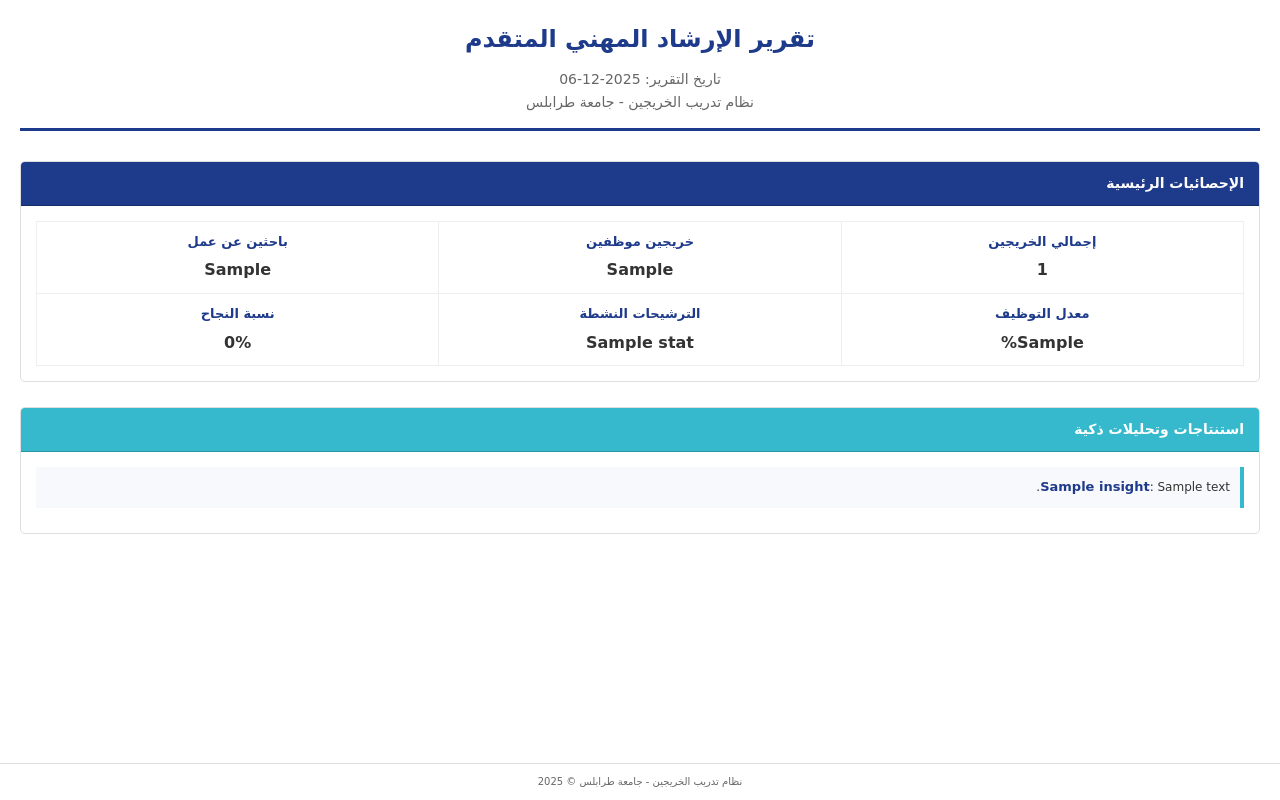
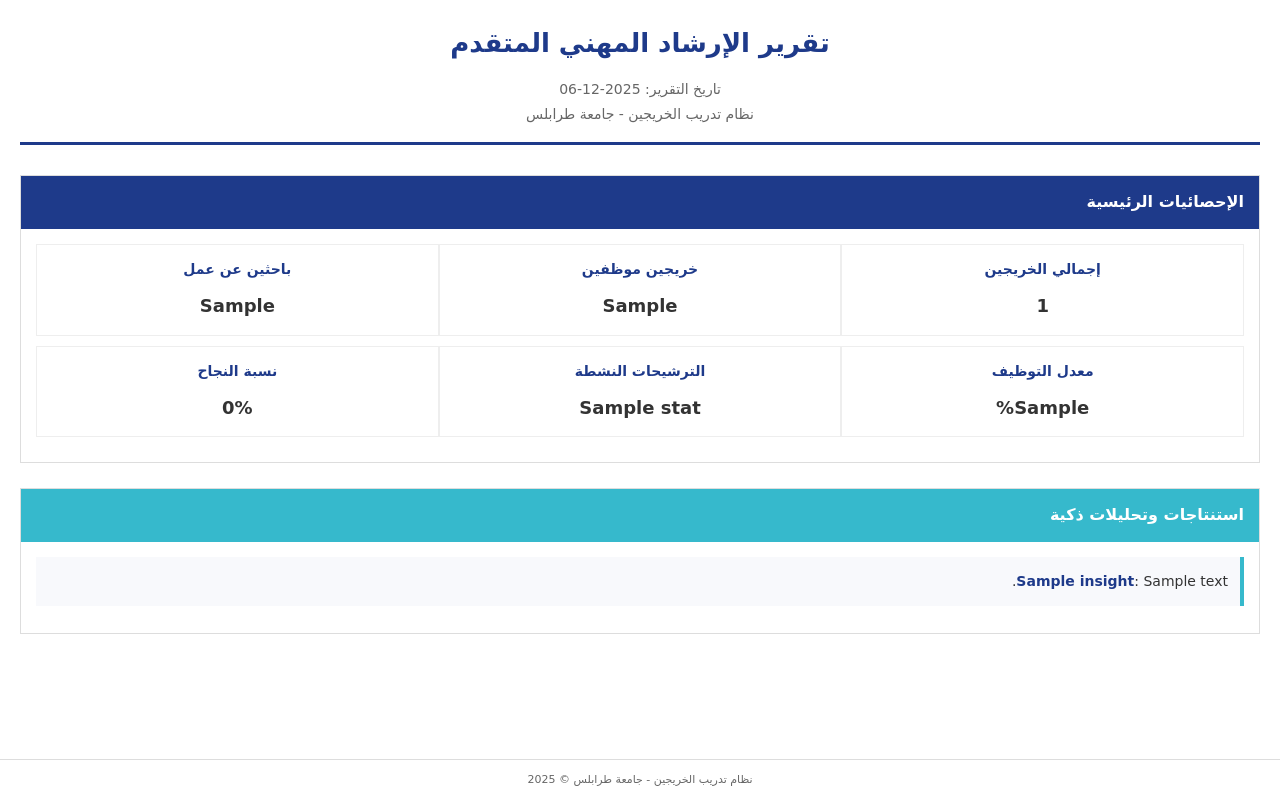
Before and after one commit to michelinehowes-cloud/GTS, a Laravel app: template resources/views/career-guidance/reports-pdf.blade.php in a window 1280 px wide. Run offline with Laravel 9, Linux system fonts and the light colour scheme; the template is opened without the code that fills it: most values are stand-ins (such as "Sample title", 1, 10 or a date in 2020); parts of the project's set-up code (start-up, migrations or seed data) failed here and were passed over.

Commit message:
تصحبح التقارير في الارشاد المهني

```diff
--- a/app/Http/Controllers/EvaluationFollowupController.php
+++ b/app/Http/Controllers/EvaluationFollowupController.php
@@ -261,9 +261,7 @@ class EvaluationFollowupController extends Controller
     public function careerGuidanceAdvancedReportsIndex(Request $request)
     {
         $careerGuidanceController = new CareerGuidanceController();
-        $data = $careerGuidanceController->advancedReports($request)->getData();
-
-        return view('evaluation-followup.advanced-reports.index', $data);
+        return $careerGuidanceController->advancedReports($request);
     }
 
     public function exportReportsPDF(Request $request)
--- a/resources/views/career-guidance/reports-pdf.blade.php
+++ b/resources/views/career-guidance/reports-pdf.blade.php
@@ -14,16 +14,15 @@
             margin: 0;
             padding: 0;
             box-sizing: border-box;
-            font-family: 'DejaVu Sans', sans-serif !important;
         }
 
         body {
-            font-family: 'DejaVu Sans', sans-serif !important;
+            font-family: 'DejaVu Sans', 'Arial', sans-serif;
             direction: rtl;
             text-align: right;
             padding: 20px;
-            font-size: 12px;
-            line-height: 1.6;
+            font-size: 14px;
+            line-height: 1.8;
             color: #333;
         }
 
@@ -36,7 +35,7 @@
 
         .header h1 {
             color: #1e3a8a;
-            font-size: 24px;
+            font-size: 26px;
             margin-bottom: 10px;
             font-weight: bold;
         }
@@ -49,7 +48,6 @@
         .section {
             margin-bottom: 25px;
             border: 1px solid #ddd;
-            border-radius: 5px;
             overflow: hidden;
             background-color: #fff;
         }
@@ -57,73 +55,60 @@
         .section-header {
             background-color: #1e3a8a;
             color: white;
-            padding: 10px 15px;
-            font-size: 14px;
+            padding: 12px 15px;
+            font-size: 16px;
             font-weight: bold;
-            border-bottom: 1px solid #152c69;
         }
 
         .section-header.info {
             background-color: #36b9cc;
-            border-bottom: 1px solid #2a96a5;
         }
 
         .section-body {
             padding: 15px;
         }
 
-        table {
+        .stats-grid {
             width: 100%;
-            border-collapse: collapse;
-        }
-
-        td {
-            padding: 8px;
-            vertical-align: top;
-        }
-
-        .stats-grid {
-            display: table;
-            width: 100%;
-            border-collapse: collapse;
         }
 
         .stats-row {
-            display: table-row;
+            display: table;
+            width: 100%;
+            margin-bottom: 10px;
         }
 
         .stats-item {
             display: table-cell;
             width: 33.33%;
             border: 1px solid #eee;
-            padding: 10px;
+            padding: 12px;
             text-align: center;
         }
 
         .stats-item strong {
             color: #1e3a8a;
             display: block;
-            margin-bottom: 5px;
-            font-size: 13px;
+            margin-bottom: 8px;
+            font-size: 14px;
         }
 
         .stats-item span {
-            font-size: 16px;
+            font-size: 18px;
             font-weight: bold;
             color: #333;
         }
 
         .insight-item {
-            padding: 10px;
-            margin-bottom: 10px;
+            padding: 12px;
+            margin-bottom: 12px;
             background-color: #f8f9fc;
             border-right: 4px solid #36b9cc;
-            page-break-inside: avoid;
         }
 
         .insight-item strong {
             color: #1e3a8a;
-            font-size: 13px;
+            font-size: 14px;
         }
 
         .footer {
@@ -135,7 +120,7 @@
             padding: 10px;
             border-top: 1px solid #ddd;
             color: #666;
-            font-size: 10px;
+            font-size: 11px;
             background-color: #fff;
         }
     </style>
@@ -143,40 +128,40 @@
 
 <body>
     <div class="header">
-        <h1>{{ \App\Helpers\Arabic::reshape('تقرير الإرشاد المهني المتقدم') }}</h1>
-        <p>{{ \App\Helpers\Arabic::reshape('تاريخ التقرير') }}: {{ date('Y-m-d') }}</p>
-        <p>{{ \App\Helpers\Arabic::reshape('نظام تدريب الخريجين - جامعة طرابلس') }}</p>
+        <h1>تقرير الإرشاد المهني المتقدم</h1>
+        <p>تاريخ التقرير: {{ date('Y-m-d') }}</p>
+        <p>نظام تدريب الخريجين - جامعة طرابلس</p>
     </div>
 
     <div class="section">
-        <div class="section-header">{{ \App\Helpers\Arabic::reshape('الإحصائيات الرئيسية') }}</div>
+        <div class="section-header">الإحصائيات الرئيسية</div>
         <div class="section-body">
             <div class="stats-grid">
                 <div class="stats-row">
                     <div class="stats-item">
-                        <strong>{{ \App\Helpers\Arabic::reshape('إجمالي الخريجين') }}</strong>
+                        <strong>إجمالي الخريجين</strong>
                         <span>{{ $stats['totalGraduates'] ?? 0 }}</span>
                     </div>
                     <div class="stats-item">
-                        <strong>{{ \App\Helpers\Arabic::reshape('خريجين موظفين') }}</strong>
+                        <strong>خريجين موظفين</strong>
                         <span>{{ $stats['employedGraduates'] ?? 0 }}</span>
                     </div>
                     <div class="stats-item">
-                        <strong>{{ \App\Helpers\Arabic::reshape('باحثين عن عمل') }}</strong>
+                        <strong>باحثين عن عمل</strong>
                         <span>{{ $stats['seekingOpportunities'] ?? 0 }}</span>
                     </div>
                 </div>
                 <div class="stats-row">
                     <div class="stats-item">
-                        <strong>{{ \App\Helpers\Arabic::reshape('معدل التوظيف') }}</strong>
+                        <strong>معدل التوظيف</strong>
                         <span>{{ $stats['employmentRate'] ?? 0 }}%</span>
                     </div>
                     <div class="stats-item">
-                        <strong>{{ \App\Helpers\Arabic::reshape('الترشيحات النشطة') }}</strong>
+                        <strong>الترشيحات النشطة</strong>
                         <span>{{ $stats['activeNominations'] ?? 0 }}</span>
                     </div>
                     <div class="stats-item">
-                        <strong>{{ \App\Helpers\Arabic::reshape('نسبة النجاح') }}</strong>
+                        <strong>نسبة النجاح</strong>
                         <span>{{ $stats['successRate'] ?? 0 }}%</span>
                     </div>
                 </div>
@@ -185,21 +170,20 @@
     </div>
 
     <div class="section">
-        <div class="section-header info">{{ \App\Helpers\Arabic::reshape('استنتاجات وتحليلات ذكية') }}</div>
+        <div class="section-header info">استنتاجات وتحليلات ذكية</div>
         <div class="section-body">
             @forelse($insights as $insight)
                 <div class="insight-item">
-                    <strong>{{ \App\Helpers\Arabic::reshape($insight['title']) }}</strong>:
-                    {{ \App\Helpers\Arabic::reshape($insight['description']) }}
+                    <strong>{{ $insight['title'] }}</strong>: {{ $insight['description'] }}
                 </div>
             @empty
-                <p>{{ \App\Helpers\Arabic::reshape('لا توجد استنتاجات متاحة حالياً.') }}</p>
+                <p>لا توجد استنتاجات متاحة حالياً.</p>
             @endforelse
         </div>
     </div>
 
     <div class="footer">
-        {{ \App\Helpers\Arabic::reshape('نظام تدريب الخريجين - جامعة طرابلس') }} &copy; {{ date('Y') }}
+        نظام تدريب الخريجين - جامعة طرابلس &copy; {{ date('Y') }}
     </div>
 </body>
 
```
Also changed, not shown: resources/views/career-guidance/advanced-reports.blade.php (+31 -46 lines), resources/views/career-guidance/graduates/edit.blade.php (+33 -15 lines).
